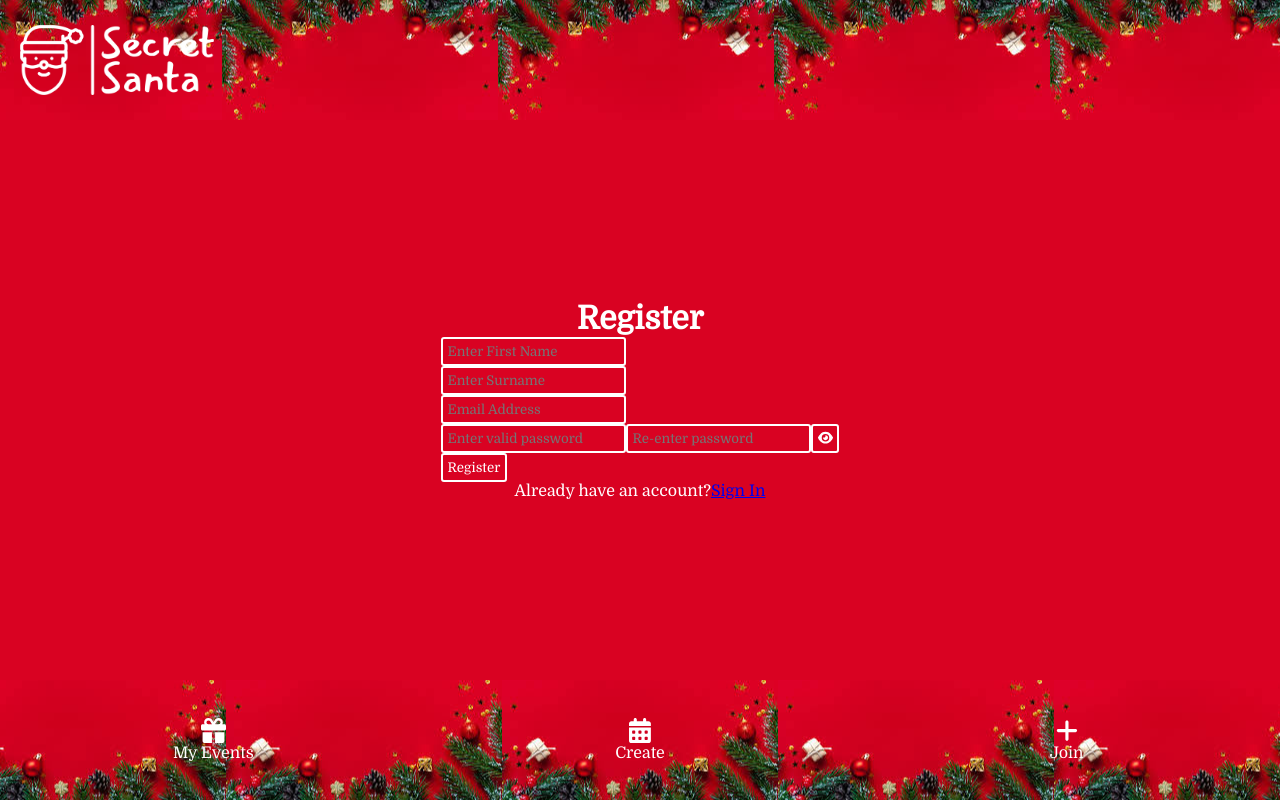
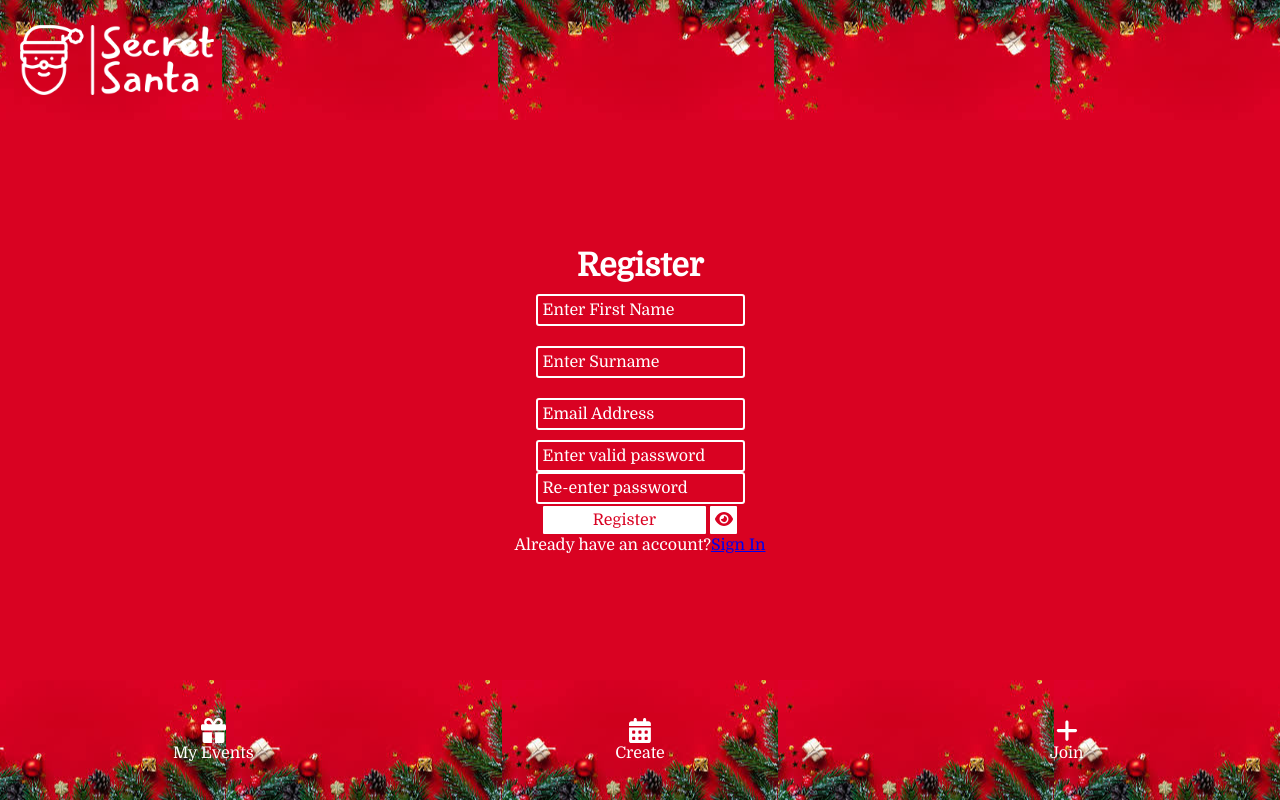
Before and after one commit to SuzBarnes/secret-santa, a React (Create React App) app: page /register in a window 1280 px wide. Built offline with nearby package versions, Linux system fonts and the light colour scheme.

Commit message:
register and login sorted

```diff
--- a/src/components/AccountDetails.js
+++ b/src/components/AccountDetails.js
@@ -353,6 +353,7 @@ const AccountDetails = () => {
                 }
               />
             </div>
+            <div className="changepwd-div">
               <button
                 type="submit"
                 className="password-button-text"
@@ -372,11 +373,16 @@ const AccountDetails = () => {
                     data-testid="eye-icon"
                   />
                 ) : (
-                <FontAwesomeIcon icon={faEyeSlash} className="slash-eye-icon" />
+                  <FontAwesomeIcon
+                    icon={faEyeSlash}
+                    className="slash-eye-icon"
+                  />
                 )}
               </button>
             </div>
+          </div>
         )}
+
         <div className="field-card">
           <div className="field-tag">Likes:</div>
           {fields.likes &&
--- a/src/components/Register.js
+++ b/src/components/Register.js
@@ -124,7 +124,16 @@ const Register = () => {
               onChange={handleRegisterChange}
               required
             />
-            <button type="button" onClick={togglePassword}>
+            <div className="register-div">
+              <button type="submit" className="button-div register-button">
+                Register
+              </button>
+
+              <button
+                type="button"
+                className="button-div eye-button"
+                onClick={togglePassword}
+              >
                 {!passwordShown ? (
                   <FontAwesomeIcon icon={faEye} className="font-awesome" />
                 ) : (
@@ -132,18 +141,16 @@ const Register = () => {
                 )}
               </button>
             </div>
-          <div className="button-div">
-            <button type="submit">Register</button>
           </div>
         </form>
       </div>
       <div>
-        <p>
+        <div>
           Already have an account?
           <span className="line">
             <a href="login">Sign In</a>
           </span>
-        </p>
+        </div>
       </div>
     </div>
   );
--- a/src/styles/accountdetails.scss
+++ b/src/styles/accountdetails.scss
@@ -43,6 +43,11 @@
     background-color: $font-color;
     width: 15%;
     font-size: 16px;
+  }
+
+  .changepwd-div {
+    display: flex;
+    justify-content: center;
   }
 
   .edit-button,
@@ -132,8 +137,8 @@
 
         .field-value {
           display: inline;
-          background-color: white;
-          border: 1px solid black;
+          background-color: $main-color;
+          border: 1px solid white;
           margin: 2px;
           border-radius: $border-radius;
         }
--- a/src/styles/register.scss
+++ b/src/styles/register.scss
@@ -3,7 +3,6 @@
 .register {
   background-color: $main-color;
   color: $font-color;
-  // width: 100%;
   height: 100%;
   padding: 12px 20px;
   margin: 0px;
@@ -12,30 +11,59 @@
   justify-content: center;
   align-items: center;
   box-sizing: border-box;
+
   .switch-register,
   .form-div,
   .description-div {
     margin: $margin-fields;
   }
-  .form-div {
+
   .register-form {
     display: flex;
     flex-direction: column;
     justify-content: center;
     align-items: center;
+
     .name-div,
-      .password-div,
     .email-div {
       margin: $margin-fields;
-        width: 100%;
+      // width: 100%;
+      display: flex;
+      justify-content: center;
     }
-      .email-div {
-        input {
-          width: 100%;
+
+    .password-div {
+      display: flex;
+      flex-direction: column;
+    }
+
+    .eye-button {
+      border: 2px solid $main-color;
+      border-radius: 3px;
+      padding: 5px;
+      color: $main-color;
+      background-color: $font-color;
+      width: 15%;
+      font-size: 16px;
+    }
+
+    .register-div {
+      display: flex;
+      justify-content: center;
+    }
+
+    .register-button {
+      border: 2px solid $main-color;
+      border-radius: 3px;
+      padding: 5px;
+      color: $main-color;
+      background-color: $font-color;
+      width: 80%;
+      font-size: 16px;
     }
   }
 }
-  }
+
 input,
 button {
   border: 2px solid white;
@@ -43,5 +71,16 @@
   padding: 5px;
   color: white;
   background-color: transparent;
+  font-size: 16px;
+  align-items: center;
 }
+
+.button-div {
+  background-color: $font-color;
+  color: $main-color;
+  font-size: 16px;
 }
+
+input::placeholder {
+  color: white;
+}
```
Also changed, not shown: src/styles/login.scss (line endings or trailing spaces). Lines whose indentation alone changed are shown as unchanged.
